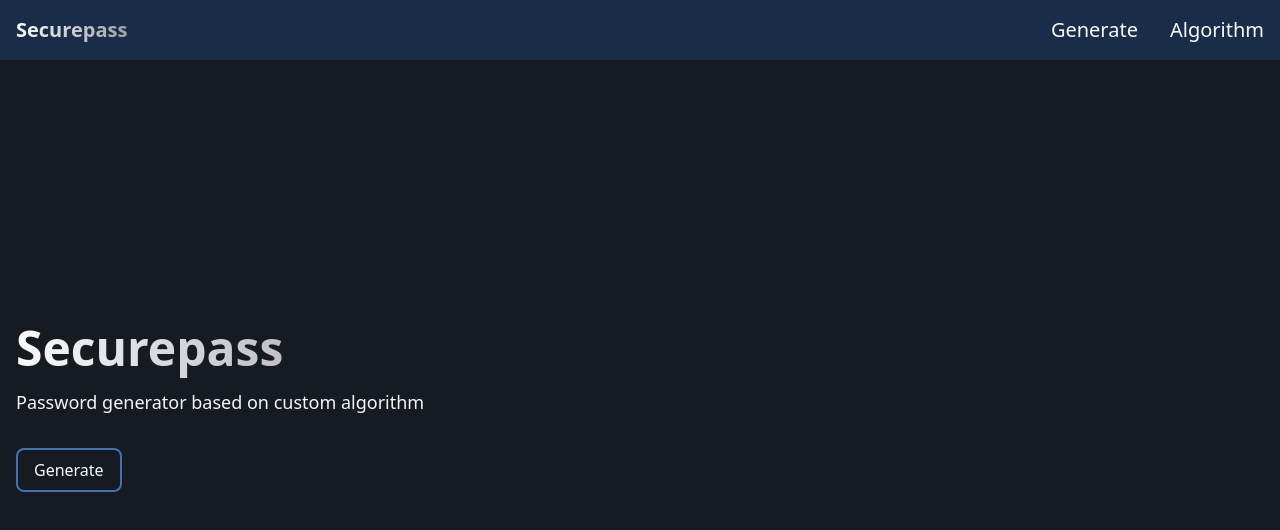
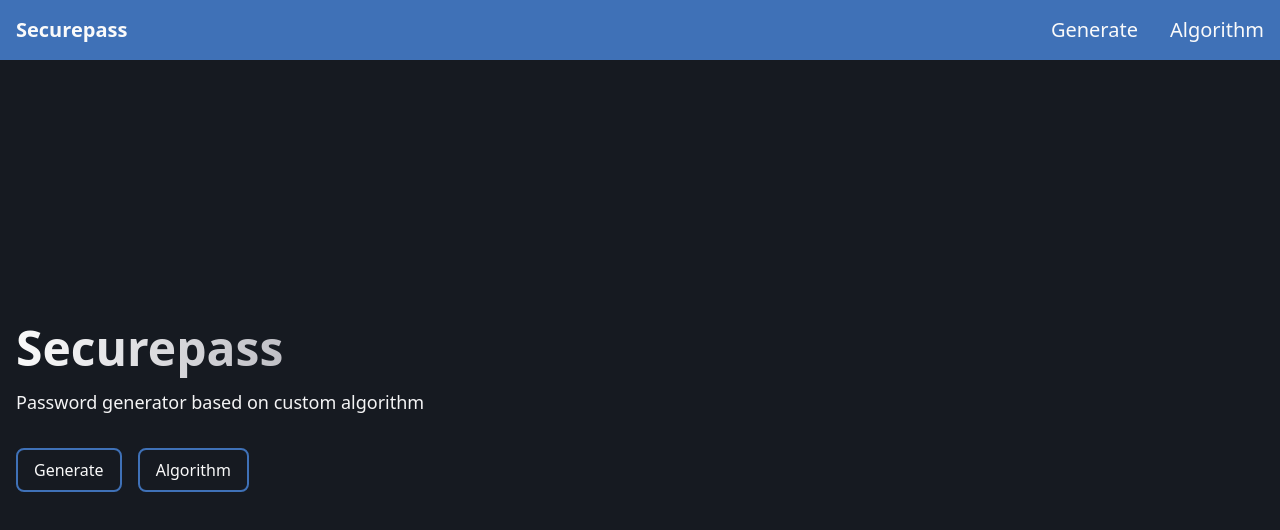
Before and after one commit to ksprptr/securepass, a Next.js app: page / in a window 1280 px wide. Shown: the top 530 px of the page. Built offline with nearby package versions, Linux system fonts and the light colour scheme.

Commit message:
updated navbar color and generate margin

```diff
--- a/layouts/Header.tsx
+++ b/layouts/Header.tsx
@@ -8,12 +8,9 @@ export default function Header() {
 
   return (
     <>
-      <header className="bg-secondary fixed w-full">
+      <header className="bg-primary fixed w-full">
         <div className="max-w-screen-xl px-4 mx-auto flex justify-between items-center py-4 text-xl">
-          <Link
-            href="/"
-            className="font-bold bg-clip-text text-transparent from-zinc-50 to-zinc-400 bg-gradient-to-r"
-          >
+          <Link href="/" className="font-semibold bg-clip-text text-zinc-50">
             Securepass
           </Link>
           <ul className="gap-x-8 md:flex hidden">
--- a/pages/generate.tsx
+++ b/pages/generate.tsx
@@ -88,7 +88,7 @@ export default function Generate() {
         className="max-w-screen-lg px-4 mx-auto text-zinc-50 py-20 min-h-screen flex flex-col items-center justify-center"
       >
         <div className="text-center">
-          <h1 className="text-5xl font-bold bg-clip-text text-transparent from-zinc-50 to-zinc-400 bg-gradient-to-r">
+          <h1 className="text-5xl font-bold bg-clip-text text-transparent from-zinc-50 to-zinc-400 bg-gradient-to-r lg:mt-0 mt-20">
             Generate
           </h1>
         </div>
--- a/pages/index.tsx
+++ b/pages/index.tsx
@@ -22,12 +22,20 @@ export default function Generator() {
           <h2 className="text-zinc-100 text-lg">
             Password generator based on custom algorithm
           </h2>
+          <div className="space-x-4">
             <Link
               href="/generate"
               className="text-zinc-50 border-2 border-primary rounded-lg px-4 py-2 hover:bg-primary duration-150 font-medium disabled:opacity-50 disabled:hover:bg-transparent select-none inline-block mt-8"
             >
               Generate
             </Link>
+            <Link
+              href="/algorithm"
+              className="text-zinc-50 border-2 border-primary rounded-lg px-4 py-2 hover:bg-primary duration-150 font-medium disabled:opacity-50 disabled:hover:bg-transparent select-none inline-block mt-8"
+            >
+              Algorithm
+            </Link>
+          </div>
         </div>
       </motion.main>
     </>
```
Lines whose indentation alone changed are shown as unchanged.
